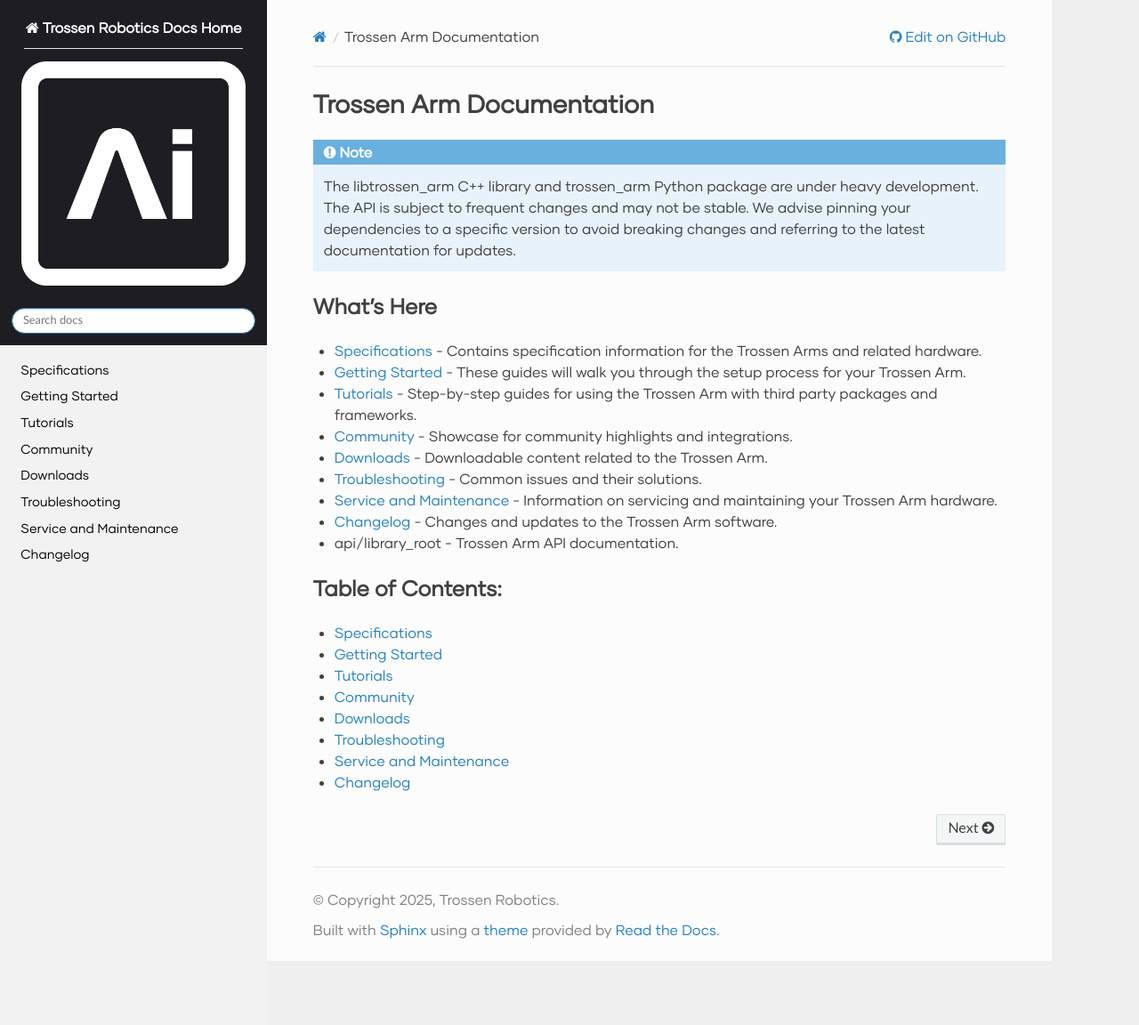
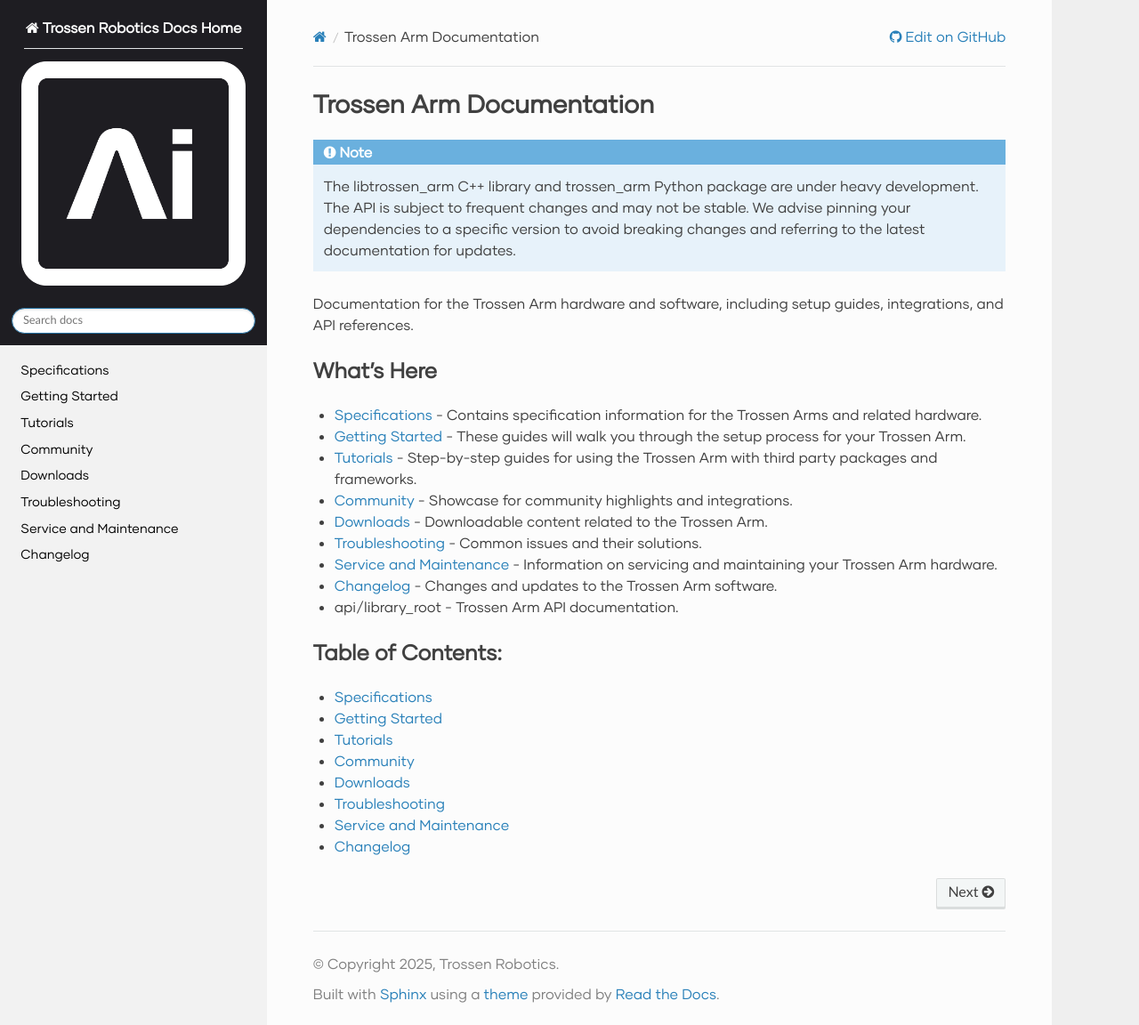
Before and after one commit to TrossenRobotics/trossen_arm, a Sphinx documentation site: the page built from docs/index.rst, in a window 1280 px wide and 1152 px high. Shown: the whole window at 89% size. Built offline with Sphinx 7.4.7 and the Read the Docs theme 3.1.0, drawn with Linux system fonts in a browser that asks for light colours; some web fonts are replaced; pages that are not in the unit, such as notebooks, are missing from menus.

Commit message:
Add header

```diff
--- a/docs/index.rst
+++ b/docs/index.rst
@@ -7,6 +7,8 @@ Trossen Arm Documentation
     The libtrossen_arm C++ library and trossen_arm Python package are under heavy development.
     The API is subject to frequent changes and may not be stable.
     We advise pinning your dependencies to a specific version to avoid breaking changes and referring to the latest documentation for updates.
+
+Documentation for the Trossen Arm hardware and software, including setup guides, integrations, and API references.
 
 What's Here
 ===========
```
